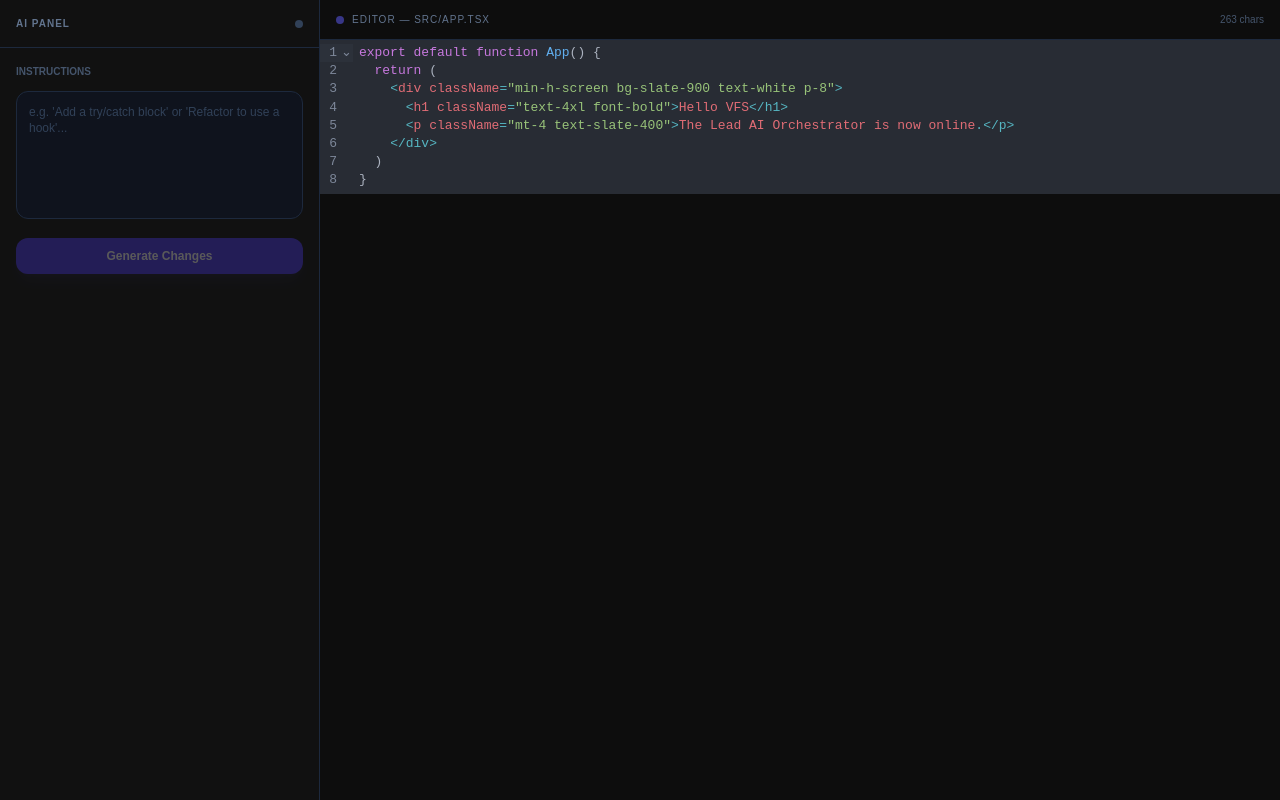
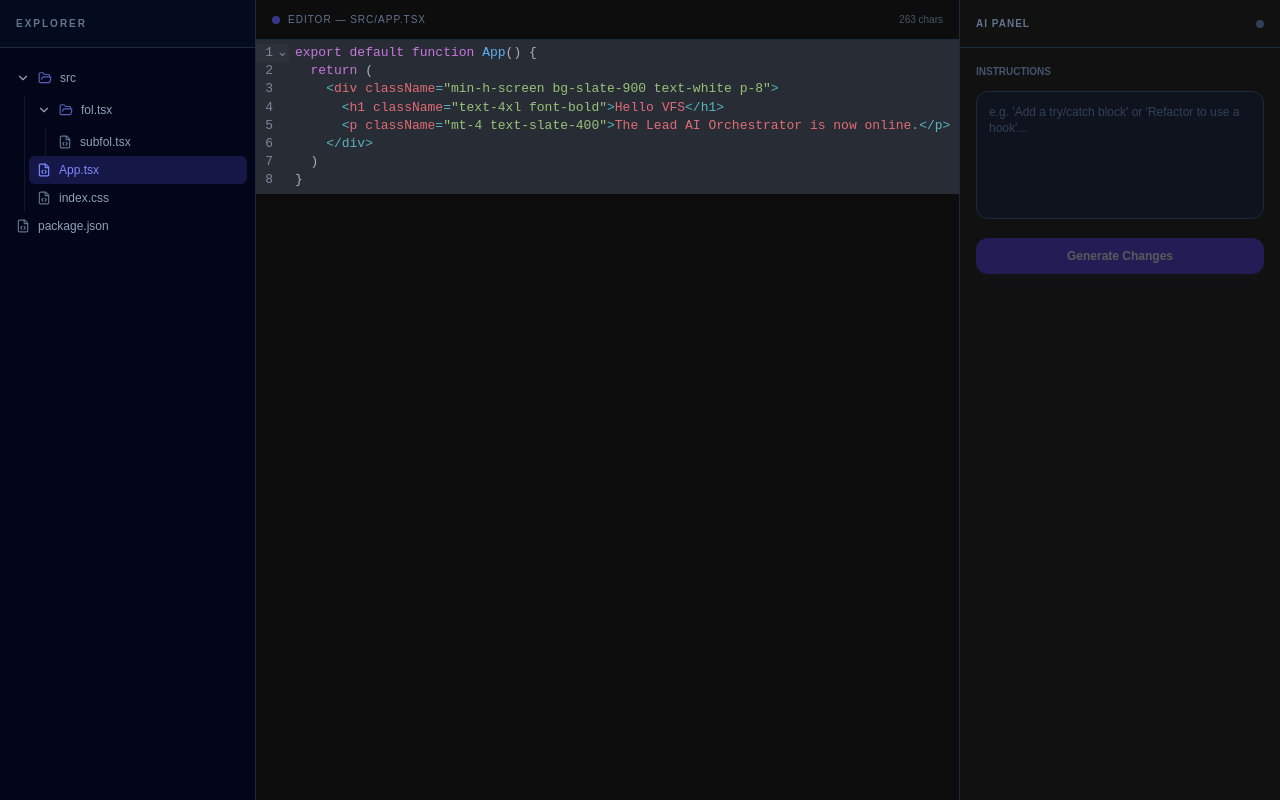
Before and after one commit to RamvigneshA/ai-code-orchestrator, a Next.js app: page / in a window 1280 px wide. Built offline with nearby package versions, Linux system fonts and the light colour scheme; a web font is replaced by a local one.

Commit message:
feat: implement FileExplorer component with recursive tree navigation and folder structure visualization

```diff
--- a/package.json
+++ b/package.json
@@ -20,9 +20,12 @@
     "@codemirror/view": "^6.41.1",
     "@openrouter/agent": "^0.4.0",
     "@openrouter/sdk": "^0.12.21",
+    "clsx": "^2.1.1",
+    "lucide-react": "^1.14.0",
     "next": "16.2.4",
     "react": "19.2.4",
     "react-dom": "19.2.4",
+    "tailwind-merge": "^3.5.0",
     "zod": "^4.3.6"
   },
   "devDependencies": {
--- /dev/null
+++ b/src/app/_components/FileExplorer.tsx
@@ -0,0 +1,70 @@
+"use client";
+
+import { useState } from "react";
+import { ChevronRight, ChevronDown, FileCode, Folder, FolderOpen } from "lucide-react";
+import { TreeNode, buildFileTree } from "@/lib/utils/file-tree";
+import { VFSState } from "@/lib/types/vfs";
+import { cn } from "@/lib/utils";
+
+interface FileExplorerProps {
+  files: VFSState;
+  activeFile: string;
+  onFileSelect: (path: string) => void;
+}
+
+export function FileExplorer({ files, activeFile, onFileSelect }: FileExplorerProps) {
+  const tree = buildFileTree(files);
+
+  return (
+    <div className="w-64 border-r border-slate-800 bg-slate-950 flex flex-col">
+      <div className="p-4 border-b border-slate-800 flex justify-between items-center bg-slate-900/30">
+        <span className="text-[10px] font-bold text-slate-500 uppercase tracking-[0.2em]">Explorer</span>
+      </div>
+      <div className="flex-1 overflow-y-auto p-2 py-4">
+        {tree.map((node) => (
+          <TreeItem key={node.path} node={node} activeFile={activeFile} onFileSelect={onFileSelect} />
+        ))}
+      </div>
+    </div>
+  );
+}
+
+function TreeItem({ node, activeFile, onFileSelect }: { node: TreeNode, activeFile: string, onFileSelect: (path: string) => void }) {
+  const [isOpen, setIsOpen] = useState(true);
+  const isSelected = activeFile === node.path;
+
+  if (node.type === "file") {
+    return (
+      <div
+        onClick={() => onFileSelect(node.path)}
+        className={cn(
+          "flex items-center gap-2 px-2 py-1.5 rounded-md cursor-pointer transition-colors text-xs font-medium",
+          isSelected ? "bg-indigo-500/20 text-indigo-400" : "text-slate-400 hover:bg-slate-800/50 hover:text-slate-200"
+        )}
+      >
+        <FileCode size={14} className={isSelected ? "text-indigo-400" : "text-slate-500"} />
+        <span className="truncate">{node.name}</span>
+      </div>
+    );
+  }
+
+  return (
+    <div className="space-y-1">
+      <div
+        onClick={() => setIsOpen(!isOpen)}
+        className="flex items-center gap-2 px-2 py-1.5 rounded-md cursor-pointer text-slate-400 hover:bg-slate-800/50 hover:text-slate-200 transition-colors text-xs font-medium"
+      >
+        {isOpen ? <ChevronDown size={14} /> : <ChevronRight size={14} />}
+        {isOpen ? <FolderOpen size={14} className="text-indigo-400/70" /> : <Folder size={14} className="text-slate-500" />}
+        <span>{node.name}</span>
+      </div>
+      {isOpen && (
+        <div className="ml-4 border-l border-slate-800/50 pl-1">
+          {node.children?.map((child) => (
+            <TreeItem key={child.path} node={child} activeFile={activeFile} onFileSelect={onFileSelect} />
+          ))}
+        </div>
+      )}
+    </div>
+  );
+}
--- a/src/app/_components/index.ts
+++ b/src/app/_components/index.ts
@@ -2,3 +2,4 @@ export * from './CodeEditor';
 export * from './AIPanel';
 export * from './SuggestionCard';
 export * from './EditorHeader';
+export * from './FileExplorer';
--- a/src/app/page.tsx
+++ b/src/app/page.tsx
@@ -1,7 +1,7 @@
 "use client";
 
 import { useState } from "react";
-import { CodeEditor, AIPanel, SuggestionCard, EditorHeader } from "@/app/_components";
+import { CodeEditor, AIPanel, SuggestionCard, EditorHeader, FileExplorer } from "@/app/_components";
 import { useOrchestrator } from "@/app/_hooks/useOrchestrator";
 
 import { VFSState } from "@/lib/types/vfs";
@@ -19,7 +19,10 @@ export default function Home() {
     "src/index.css": {
         path: "src/index.css",
         content: "body {\n  margin: 0;\n  background: #0d0d0d;\n  color: white;\n}"
-    }
+    },   "src/fol.tsx/subfol.tsx": {
+        path: "src/App.tsx",
+        content: "export default function App() {\n  return (\n    <div className=\"min-h-screen bg-slate-900 text-white p-8\">\n      <h1 className=\"text-4xl font-bold\">Hello VFS</h1>\n      <p className=\"mt-4 text-slate-400\">The Lead AI Orchestrator is now online.</p>\n    </div>\n  )\n}"
+    },
   });
 
   const [activeFile, setActiveFile] = useState("src/App.tsx");
@@ -45,8 +48,23 @@ export default function Home() {
 
   return (
     <main className="flex h-screen w-screen bg-[#0d0d0d] text-slate-300 overflow-hidden font-sans">
-      {/* Sidebar - AI Panel */}
-      <aside className="w-80 border-r border-slate-800 flex flex-col bg-[#111111]">
+      {/* 1. File Explorer */}
+      <FileExplorer
+        files={files}
+        activeFile={activeFile}
+        onFileSelect={setActiveFile}
+      />
+
+      {/* 2. Main Content - Code Editor */}
+      <section className="flex-1 flex flex-col relative bg-[#0d0d0d] border-r border-slate-800">
+        <EditorHeader fileName={activeFile} charCount={files[activeFile].content.length} />
+        <div className="flex-1 overflow-hidden">
+          <CodeEditor value={files[activeFile].content} onChange={updateActiveFileContent} />
+        </div>
+      </section>
+
+      {/* 3. Sidebar - AI Panel */}
+      <aside className="w-80 flex flex-col bg-[#111111]">
         <div className="p-4 border-b border-slate-800 flex items-center justify-between">
           <h1 className="text-[10px] font-bold tracking-widest uppercase text-slate-500">AI Panel</h1>
           <div className={`h-2 w-2 rounded-full ${loading ? 'bg-indigo-500 animate-pulse shadow-[0_0_8px_rgba(99,102,241,0.8)]' : 'bg-slate-700'}`} />
@@ -73,14 +91,6 @@ export default function Home() {
           />
         </div>
       </aside>
-
-      {/* Main Content - Code Editor */}
-      <section className="flex-1 flex flex-col relative bg-[#0d0d0d]">
-        <EditorHeader fileName={activeFile} charCount={files[activeFile].content.length} />
-        <div className="flex-1 overflow-hidden">
-          <CodeEditor value={files[activeFile].content} onChange={updateActiveFileContent} />
-        </div>
-      </section>
     </main>
   );
 }
--- /dev/null
+++ b/src/lib/utils.ts
@@ -0,0 +1,6 @@
+import { type ClassValue, clsx } from "clsx";
+import { twMerge } from "tailwind-merge";
+
+export function cn(...inputs: ClassValue[]) {
+  return twMerge(clsx(inputs));
+}
--- /dev/null
+++ b/src/lib/utils/file-tree.ts
@@ -0,0 +1,46 @@
+import { VFSState } from "@/lib/types/vfs";
+
+export interface TreeNode {
+  name: string;
+  path: string;
+  type: "file" | "folder";
+  children?: TreeNode[];
+}
+
+export function buildFileTree(files: VFSState): TreeNode[] {
+  const root: TreeNode[] = [];
+
+  Object.keys(files).forEach((path) => {
+    const parts = path.split("/");
+    let currentLevel = root;
+
+    parts.forEach((part, index) => {
+      const isFile = index === parts.length - 1;
+      const currentPath = parts.slice(0, index + 1).join("/");
+
+      let existingNode = currentLevel.find((v) => v.name === part);
+
+      if (!existingNode) {
+        existingNode = {
+          name: part,
+          path: currentPath,
+          type: isFile ? "file" : "folder",
+          ...(isFile ? {} : { children: [] }),
+        };
+        currentLevel.push(existingNode);
+      }
+
+      // Sort: Folders first, then Files
+      currentLevel.sort((a, b) => {
+        if (a.type === b.type) return a.name.localeCompare(b.name);
+        return a.type === "folder" ? -1 : 1;
+      });
+
+      if (!isFile && existingNode.children) {
+        currentLevel = existingNode.children;
+      }
+    });
+  });
+
+  return root;
+}
```
Also changed, not shown: 1 other file (tests, documents, lock files or other folders).
